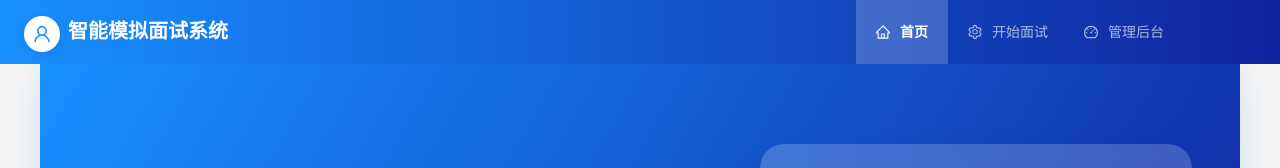
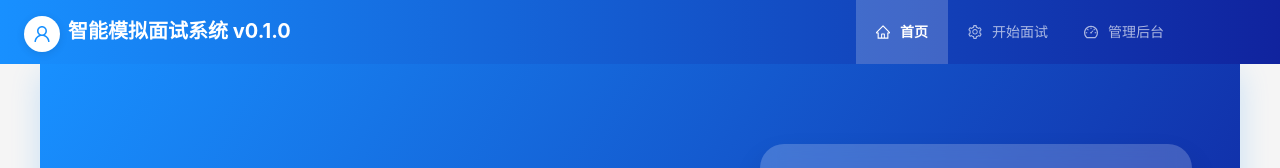
Before and after one commit to thoulee21/interview-ai, a Next.js app in the folder frontend/: page / in a window 1280 px wide. Shown: the top 168 px of the page. Built offline with nearby package versions, Linux system fonts and the light colour scheme; what @ant-design/nextjs-registry would draw is missing.

Commit message:
feat: 在Logo中添加版本号显示

```diff
--- a/frontend/src/components/layout/AppHeader.tsx
+++ b/frontend/src/components/layout/AppHeader.tsx
@@ -1,5 +1,6 @@
 "use client";
 
+import { version } from "@/../package.json";
 import {
   ApartmentOutlined,
   DashboardOutlined,
@@ -104,7 +105,7 @@ const AppHeader = () => {
               boxShadow: "0 2px 8px rgba(0, 0, 0, 0.1)",
             }}
           />
-          <span style={logoTextStyle}>智能模拟面试系统</span>
+          <span style={logoTextStyle}>智能模拟面试系统 v{version}</span>
         </Link>
       </div>
 
```
